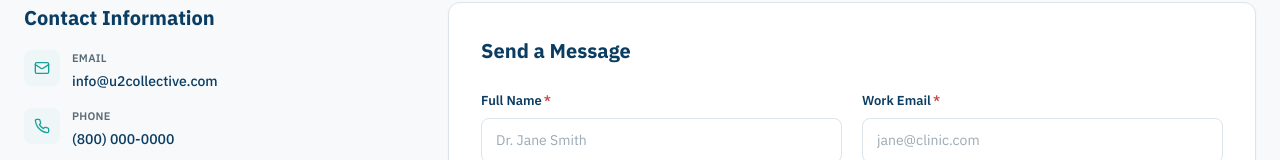
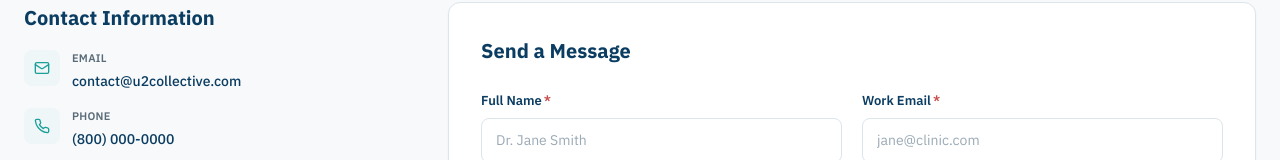
Before and after one commit to aliayyoub580-cmd/-U2-Collective, a React (Vite) app: page /contact in a window 1280 px wide. Shown: the part 441-601 px from the top of the page. Built offline with nearby package versions, Linux system fonts and the light colour scheme; no server answers.

Commit message:
change site email to contact@u2collective.com

```diff
--- a/src/components/public/Footer.tsx
+++ b/src/components/public/Footer.tsx
@@ -57,7 +57,7 @@ export default function Footer() {
             {/* Contact info */}
             <div className="flex flex-col gap-2.5 mb-6">
               {[
-                { icon: Mail, text: 'info@u2collective.com', href: 'mailto:info@u2collective.com' },
+                { icon: Mail, text: 'contact@u2collective.com', href: 'mailto:contact@u2collective.com' },
                 { icon: Phone, text: '(800) 000-0000', href: 'tel:8000000000' },
                 { icon: MapPin, text: 'United States' },
               ].map(({ icon: Icon, text, href }) => (
--- a/src/pages/admin/SettingsPage.tsx
+++ b/src/pages/admin/SettingsPage.tsx
@@ -42,7 +42,7 @@ export default function SettingsPage() {
               <h2 className="text-[15px] font-bold text-[#0B3D62] mb-5">Company Profile</h2>
               <div className="grid grid-cols-1 sm:grid-cols-2 gap-4 mb-4">
                 <Input label="Company Name" defaultValue="U2 Collective" />
-                <Input label="Support Email" type="email" defaultValue="info@u2collective.com" />
+                <Input label="Support Email" type="email" defaultValue="contact@u2collective.com" />
                 <Input label="Support Phone" defaultValue="(800) 000-0000" />
                 <Input label="Website" defaultValue="https://u2collective.com" />
               </div>
--- a/src/pages/public/ContactPage.tsx
+++ b/src/pages/public/ContactPage.tsx
@@ -97,7 +97,7 @@ export default function ContactPage() {
                 <h2 className="text-[1.25rem] font-bold text-[#0B3D62] mb-4">Contact Information</h2>
                 <div className="flex flex-col gap-4">
                   {[
-                    { icon: Mail, label: 'Email', value: 'info@u2collective.com' },
+                    { icon: Mail, label: 'Email', value: 'contact@u2collective.com' },
                     { icon: Phone, label: 'Phone', value: '(800) 000-0000' },
                     { icon: MapPin, label: 'Location', value: 'United States' },
                     { icon: Clock, label: 'Business Hours', value: 'Mon–Fri, 8am–6pm ET' },
--- a/src/pages/public/PrivacyPolicyPage.tsx
+++ b/src/pages/public/PrivacyPolicyPage.tsx
@@ -30,7 +30,7 @@ export default function PrivacyPolicyPage() {
             { heading: 'Data Security', body: 'Our platform is designed to support HIPAA-aligned data handling. We implement access controls, encrypted transmission and audit logging. Software and process design alone do not constitute HIPAA compliance. This section is a placeholder.' },
             { heading: 'Cookies and Tracking', body: 'We may use cookies and analytics tools to understand how visitors use our website. This section is a placeholder.' },
             { heading: 'Your Rights', body: 'Depending on your location, you may have rights regarding your personal data. This section is a placeholder.' },
-            { heading: 'Contact', body: 'For privacy-related questions, contact us at info@u2collective.com. This section is a placeholder.' },
+            { heading: 'Contact', body: 'For privacy-related questions, contact us at contact@u2collective.com. This section is a placeholder.' },
           ].map((s) => (
             <section key={s.heading} className="mb-8">
               <h2 className="text-[1.1rem] font-bold text-[#0B3D62] mb-3 pb-2 border-b border-[#DCE5EA]">{s.heading}</h2>
```
Also changed, not shown: 1 other file (tests, documents, lock files or other folders).
